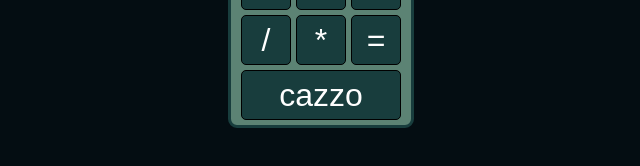
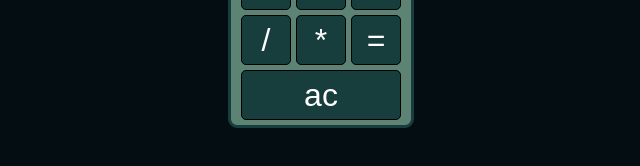
Before and after one commit to ItzMarcu/webCalculator, a plain HTML site: page index.html in a window 1280 px wide. Shown: the part 332-498 px from the top of the page, 319-959 px from the left. Drawn offline with Linux system fonts and the light colour scheme.

Commit message:
index.html change

```diff
--- a/index.html
+++ b/index.html
@@ -31,7 +31,7 @@
 
             </div>
             <div class = 'ac'>
-                <button id = 'ac'>cazzo</button>
+                <button id = 'ac'>ac</button>
             </div>
         </div>
     </div>
```
